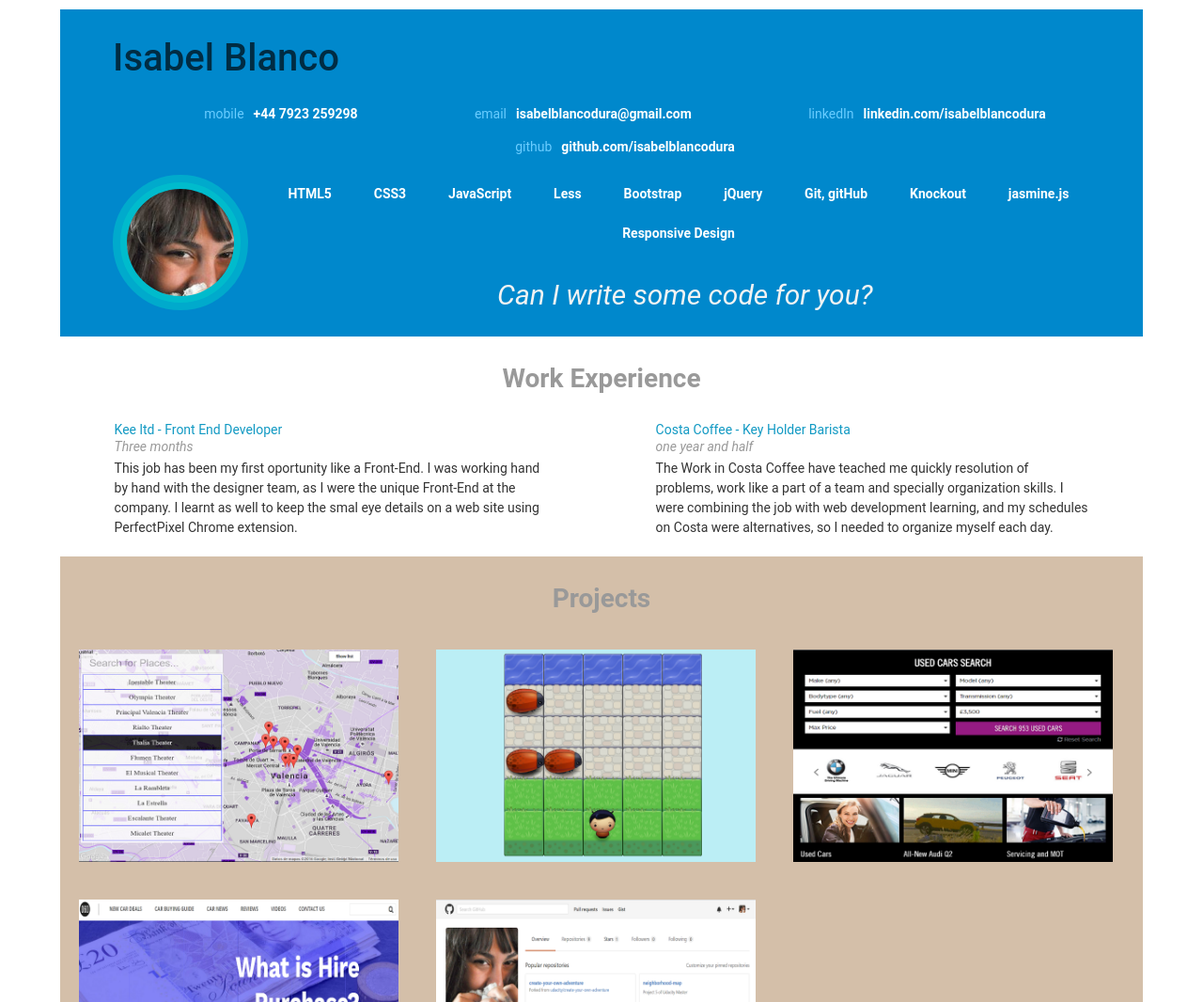
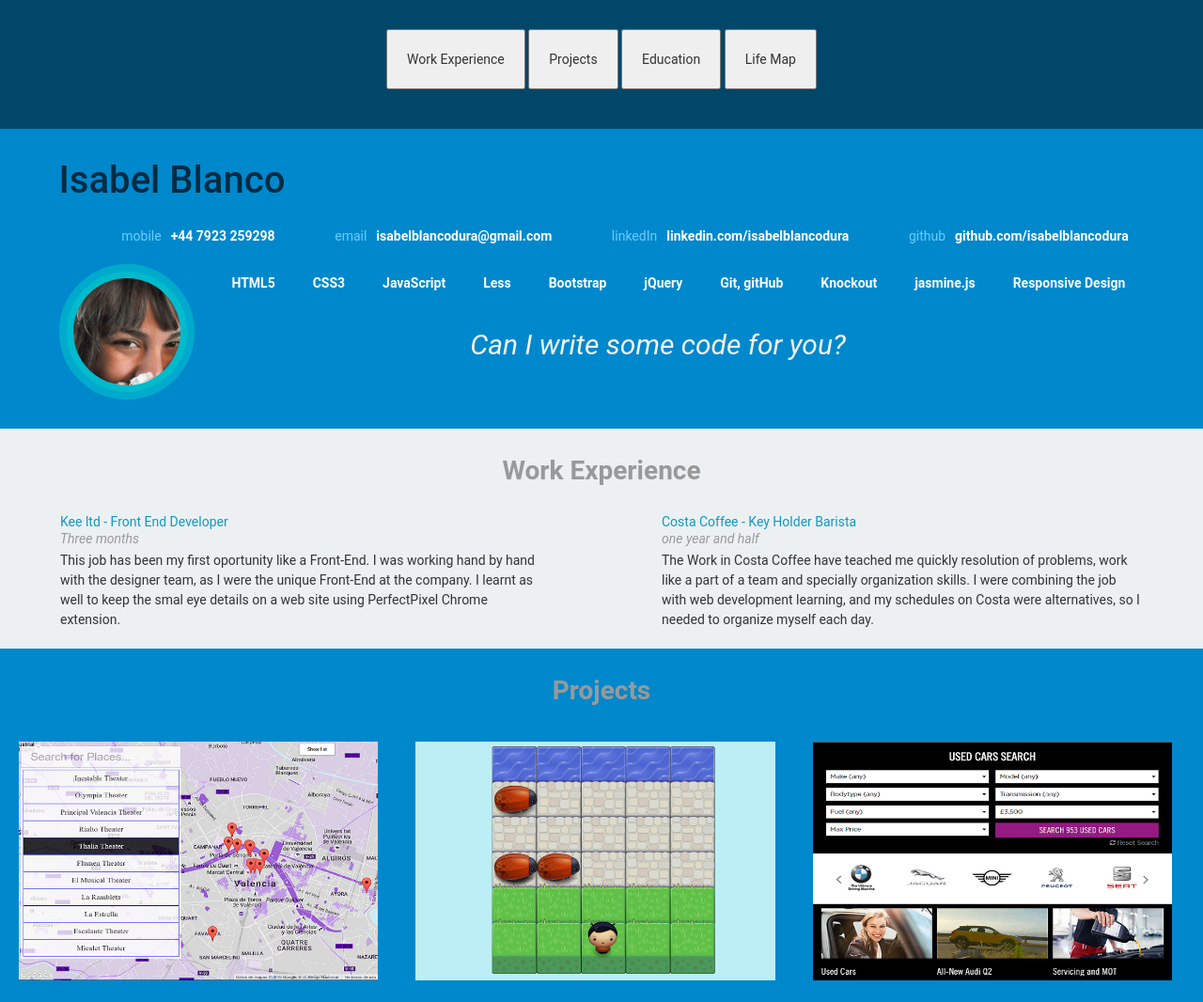
Before and after one commit to isabelblanca/Interactive-resume, a plain HTML site: page index.html in a window 1280 px wide. Shown: the top 1066 px of the page at 94% size. Drawn offline with Linux system fonts and the light colour scheme; some packages are replaced by stand-ins of ours.

Commit message:
Add the html code for the menu and some style

```diff
--- a/css/style.less
+++ b/css/style.less
@@ -4,13 +4,27 @@
   font-family: 'Roboto', sans-serif;
 }
 body {
-  width: 90%;
   margin: auto;
-  margin-top: 10px;
 }
 
 .clearfix {
   overflow: auto;
+}
+
+.menu {
+  background-color: rgb(0,71,106);
+
+  ul {
+    text-align: center;
+
+    li {
+      display: inline;
+
+      button {
+        padding: 20px;
+      }
+    }
+  }
 }
 
 .education-entry, .work-entry, .project-entry {
@@ -145,6 +159,7 @@ ul#skills li {
   flex-wrap: wrap;
   box-sizing: border-box;
   font-size: 13px;
+  background-color: #08c;
 
   .project-entry {
     font-family: 'Open Sans', sans-serif;
@@ -264,6 +279,7 @@ ul#skills li {
 
   padding-bottom: 10px;
   clear:both;
+  background-color: #ecf0f3;
 }
 
 
@@ -309,7 +325,7 @@ ul {
 }
 
 #projects {
-  background-color: #D4BFA9;
+  background-color: #08c;
 
   .projectTitle {
     color: #1199C3;
@@ -409,7 +425,7 @@ span {
 #mapDiv {
   height: 400px;
   padding-bottom: 5%;
-  background-color: #D4BFA9;
+  background-color: #08c;
 }
 
 @media only screen and (min-width: 750px) {
--- a/index.html
+++ b/index.html
@@ -12,6 +12,22 @@
 </head>
 <body>
   <div id="main" class="container-fluid">
+    <div class="menu center-content clearfix row">
+      <ul>
+        <li>
+          <button>Work Experience</button>
+        </li>
+        <li>
+          <button>Projects</button>
+        </li>
+        <li>
+          <button>Education</button>
+        </li>
+        <li>
+          <button>Life Map</button>
+        </li>
+      </ul>
+    </div>
     <div id="header" class="center-content clearfix row">
       <ul id="topContacts" class='flex-box'></ul>
     </div>
```
Also changed, not shown: css/style.css.
